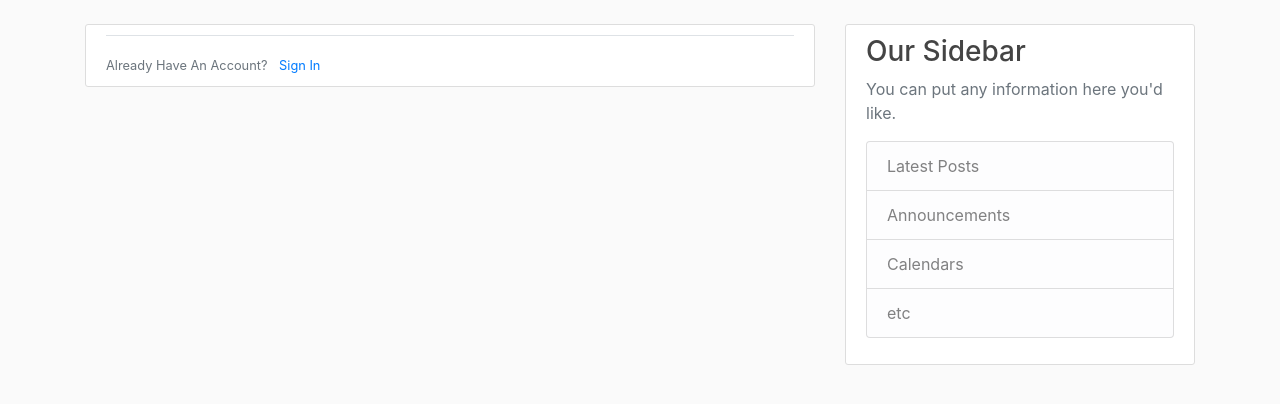
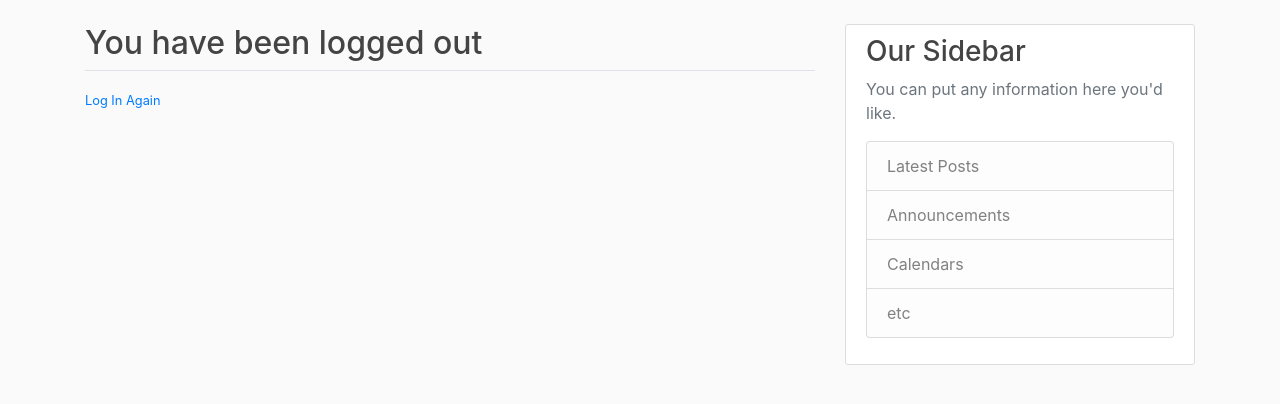
Before and after one commit to banji220/django_app, a Django app: page /logout/ in a window 1280 px wide. Shown: the part 56-460 px from the top of the page. Run offline with Django 3.2, Linux system fonts and the light colour scheme.

Commit message:
Completed logout.html page

```diff
--- a/django_project/users/templates/users/logout.html
+++ b/django_project/users/templates/users/logout.html
@@ -1,10 +1,8 @@
 {% extends "blog/base.html" %}
 
 {% block content %}
-    <div class="content-section">
-
-        <div class="border-top pt-3">
-            <small class="text-muted">Already Have An Account? <a class="ml-2" href=" {% url 'login' %} ">Sign In</a> </small>
-        </div>
+    <h2>You have been logged out</h2>
+    <div class="border-top pt-3">
+        <small class="text-muted"> <a href=" {% url 'login' %} ">Log In Again</a> </small>
     </div>
 {% endblock content %}
```
